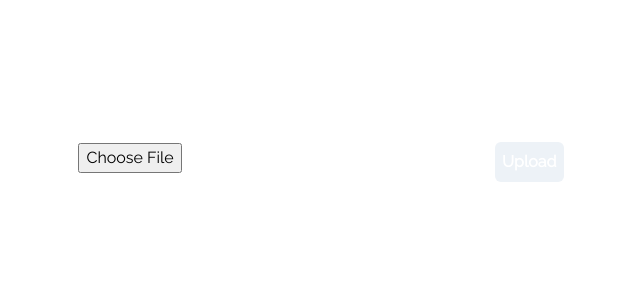
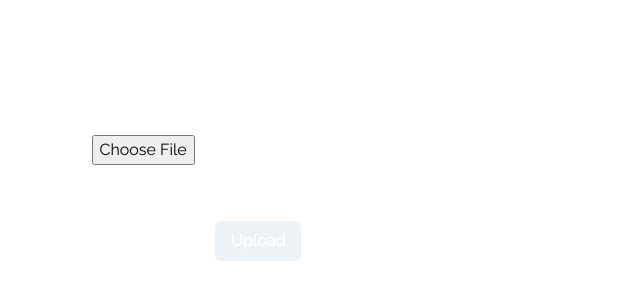
Before and after one commit to pushpend3r/image-uploader-frontend, a React (Create React App) app: page / in a window 1280 px wide. Shown: the part 272-572 px from the top of the page, without its empty margins (382-1022 px from the left). Built offline with nearby package versions, Linux system fonts and the light colour scheme.

Commit message:
finished without error handling

```diff
--- a/src/App.js
+++ b/src/App.js
@@ -11,6 +11,8 @@ import {
   Input,
   Progress,
   Button,
+  Image,
+  VStack,
 } from '@chakra-ui/react';
 import theme from './theme';
 import isFileTypeImage from './utils/isFileTypeImage';
@@ -19,6 +21,8 @@ import isFileTypeImage from './utils/isFileTypeImage';
 function App() {
   const [fileToBeUpload, setFileToBeUpload] = useState(null);
   const [isUploading, setIsUploading] = useState(false);
+  const [publicFileURL, setPublicFileURL] = useState('');
+
   const handleFileChange = event => {
     const theFile = event.currentTarget.files[0];
     return isFileTypeImage(theFile) && setFileToBeUpload(theFile);
@@ -58,10 +62,29 @@ function App() {
     };
   };
 
-  const uploading = () => {
+  const uploading = async () => {
     if (!fileToBeUpload) return;
-    loadFileToMemory(fileToBeUpload);
     setIsUploading(true);
+    const form = new FormData();
+    form.append('files', fileToBeUpload, fileToBeUpload.name);
+
+    try {
+      let response = await fetch('http://localhost:8090/upload', {
+        method: 'POST',
+        body: form,
+      })
+        .then(res => {
+          return res.json();
+        })
+        .then(result => result);
+
+      setPublicFileURL(response.publicFileURL);
+    } catch (error) {
+      alert('Internal Server Error');
+      console.log('Internal Server Error');
+      setFileToBeUpload(null);
+    }
+    setIsUploading(false);
   };
 
   return (
@@ -73,11 +96,13 @@ function App() {
             Image Uploader
           </Heading>
           {isUploading && <Progress size="xs" isIndeterminate />}
-          {!isUploading && (
+          {!isUploading && !publicFileURL && (
             <Box maxWidth="container.sm">
-              <Center
+              <VStack
                 h="200px"
                 border="1px"
+                align="center"
+                justify="space-between"
                 onDrop={event => {
                   event.preventDefault();
                   const theFile = event.dataTransfer.files[0];
@@ -100,8 +125,19 @@ function App() {
                   accept="image/*"
                 />
                 <Button onClick={uploading}>Upload</Button>
-              </Center>
+              </VStack>
             </Box>
+          )}
+          {publicFileURL && (
+            <VStack align="center">
+              <Image
+                src={publicFileURL}
+                alt="Segun Adebayo"
+                boxSize="200px"
+                objectFit="cover"
+              />
+              <a href={publicFileURL}>{publicFileURL}</a>
+            </VStack>
           )}
         </Box>
       </Center>
```
